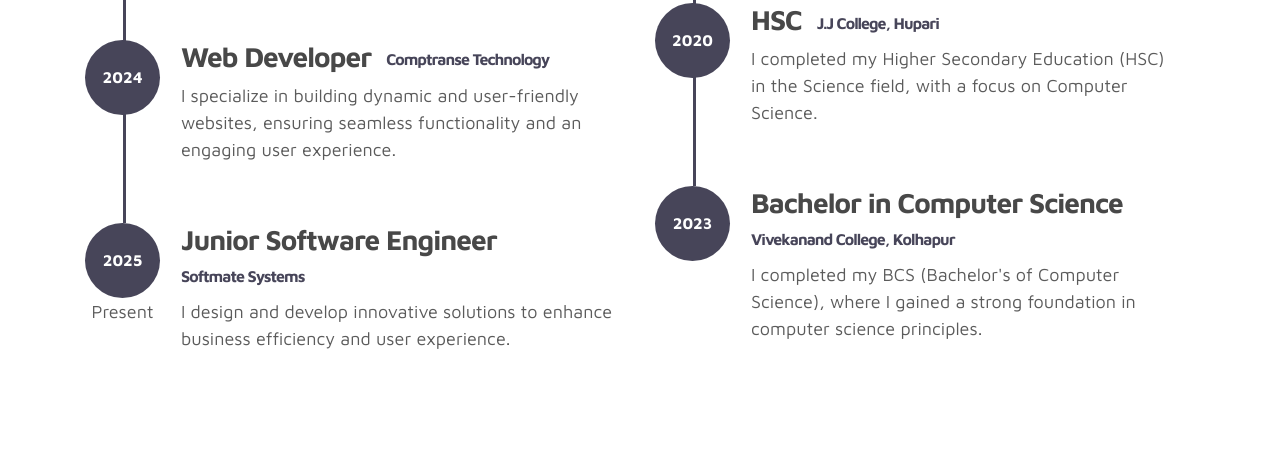
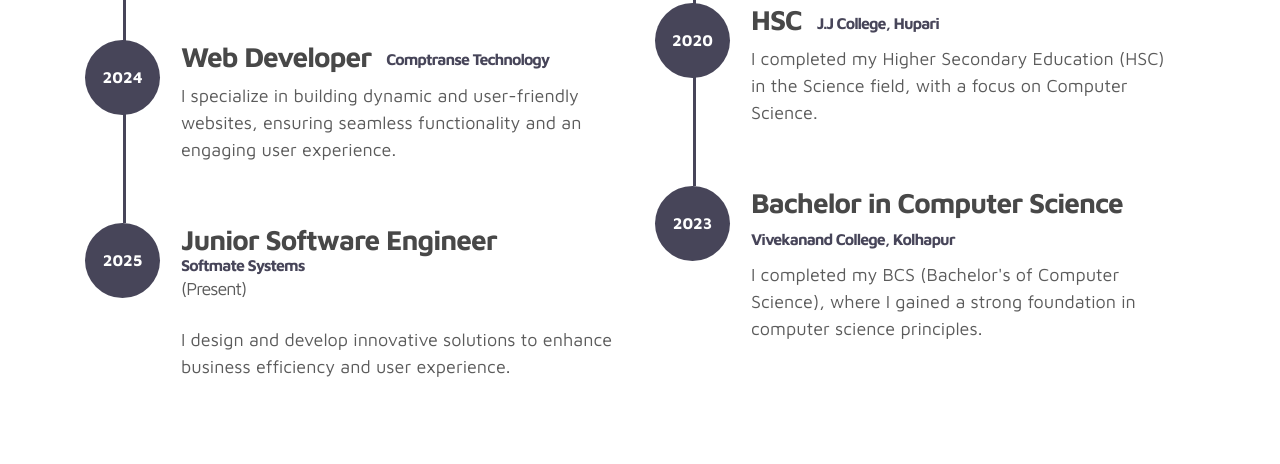
Before and after one commit to AsifMulla1/profile, a website: page index.html in a window 1280 px wide. Shown: the part 1903-2367 px from the top of the page. Drawn offline with Linux system fonts and the light colour scheme.

Commit message:
Update index.html

```diff
--- a/index.html
+++ b/index.html
@@ -183,10 +183,10 @@ https://www.tooplate.com/view/2115-marvel
 
                         <div class="timeline-wrapper">
                             <div class="timeline-yr">
-                                <span>2025 <br><p>Present</p></span>
+                                <span>2025</span>
                             </div>
                             <div class="timeline-info">
-                                <h3><span>Junior Software Engineer</span><small style="margin-left: 0px!important;">Softmate Systems</small></h3>
+                                <h3><span>Junior Software Engineer</span><small style="margin-left: 0px!important;">Softmate Systems <p>(Present)</p></small></h3>
                                 <p>I design and develop innovative solutions to enhance business efficiency and user experience.</p>
                             </div>
                         </div>
```
